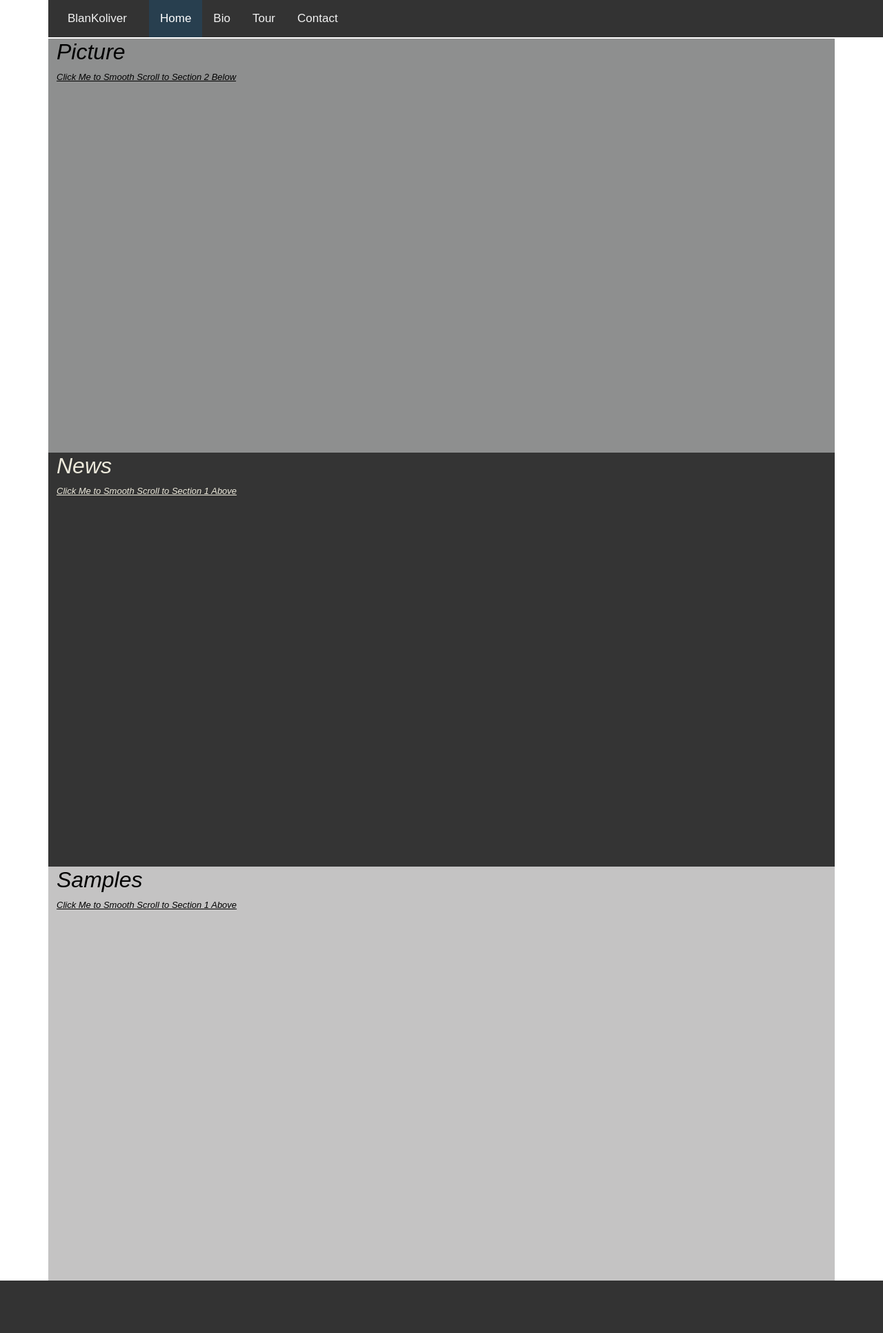
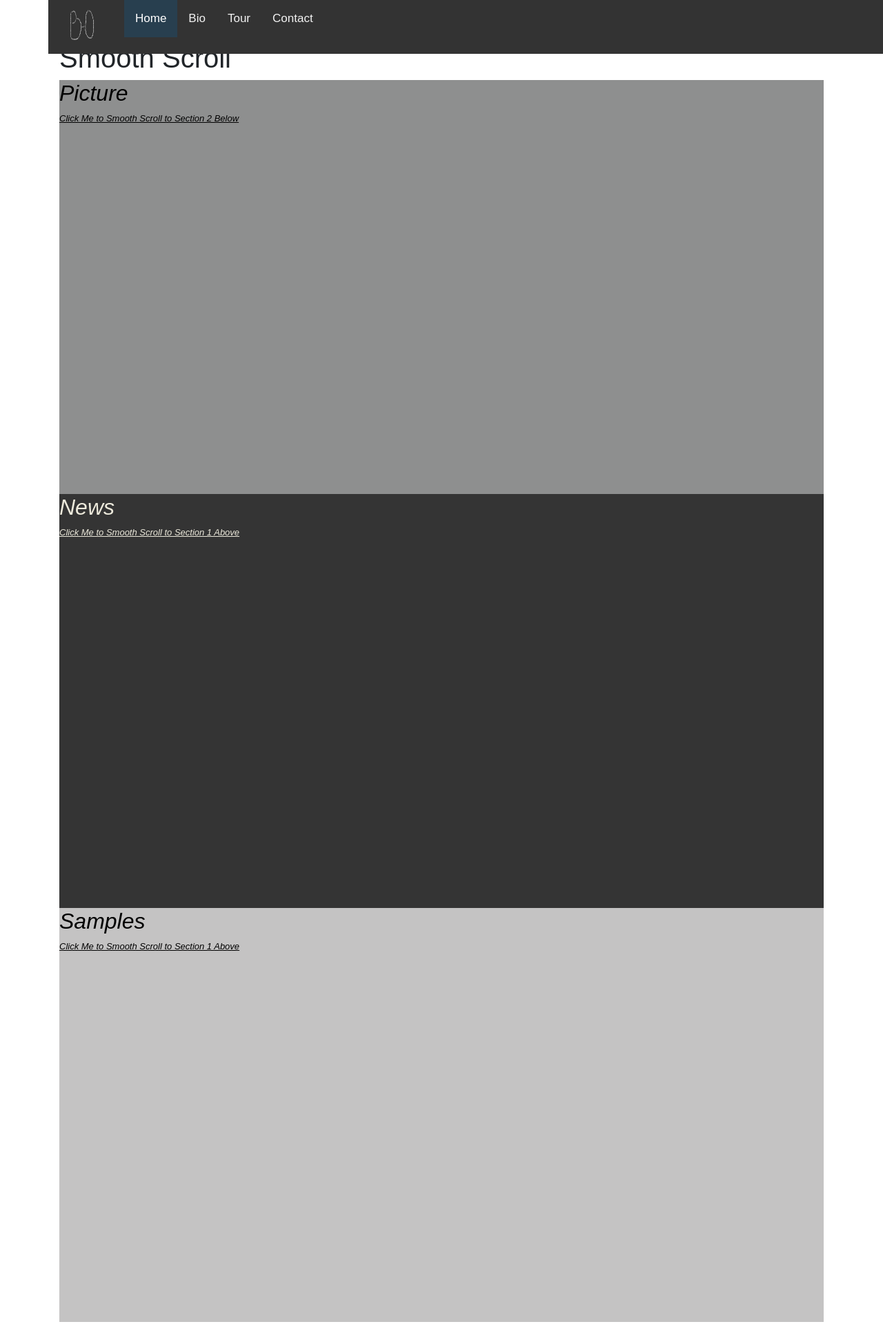
Before and after one commit to Sipuli69/Dream_meme_team, a PHP site: page / in a window 1280 px wide. Shown: the whole page at 69% size. Before the commit the page ends 1856 px from the top, so only its background shows below. Run offline with PHP 8.4, Linux system fonts and the light colour scheme.

Commit message:
hmm. en keksi

```diff
--- a/css/main.css
+++ b/css/main.css
@@ -34,6 +34,11 @@ body {
     padding: 14px 16px;
     text-decoration: none;
     font-size: 17px;
+  }
+
+  #navbar a img {
+      height: 50px;
+      width: 50px;
   }
 
   #navbar a:hover {
--- a/index.html
+++ b/index.html
@@ -14,19 +14,21 @@
 </head>
 
 <body>
+
     <div class="container">
         <div class="row">
+
             <!--Navbar:-->
             <div id="navbar">
-                <a class="navbar-brand" href="#">BlanKoliver</a>
-                <a class="active" href="javascript:void(0)">Home</a>
+                <a class="navbar-brand"><img src="images/BOO.png" alt="blanko">
+                </a>
+                <a class="active" href="index.html">Home</a>
                 <a class="nav-link" href="bio.html">Bio</a>
                 <a class="nav-link" href="tour.html">Tour</a>
                 <a class="nav-link" href="contact.html">Contact</a>
             </div>
 
-
-
+            <div class="content">
                 <h1>Smooth Scroll</h1>
 
                 <div class="main" id="picture">
@@ -43,13 +45,13 @@
                     <h2>Samples</h2>
                     <a href="#picture">Click Me to Smooth Scroll to Section 1 Above</a>
                 </div>
-
+            </div>
         </div>
     </div>
 
     <!--liittyy sticky navbariin:-->
     <script>
-    window.onscroll = function() {myFunction()};
+        window.onscroll = function () { myFunction() };
 
         var navbar = document.getElementById("navbar");
         var sticky = navbar.offsetTop;
@@ -66,11 +68,6 @@
     <script src="https://cdn.jsdelivr.net/npm/bootstrap@5.0.0-beta1/dist/js/bootstrap.bundle.min.js"
         integrity="sha384-ygbV9kiqUc6oa4msXn9868pTtWMgiQaeYH7/t7LECLbyPA2x65Kgf80OJFdroafW"
         crossorigin="anonymous"></script>
-</body>
-
-</html>
-
-<body>
 
 </body>
 
```
Also changed, not shown: images/BOO.png (added). Lines whose indentation alone changed are shown as unchanged.
